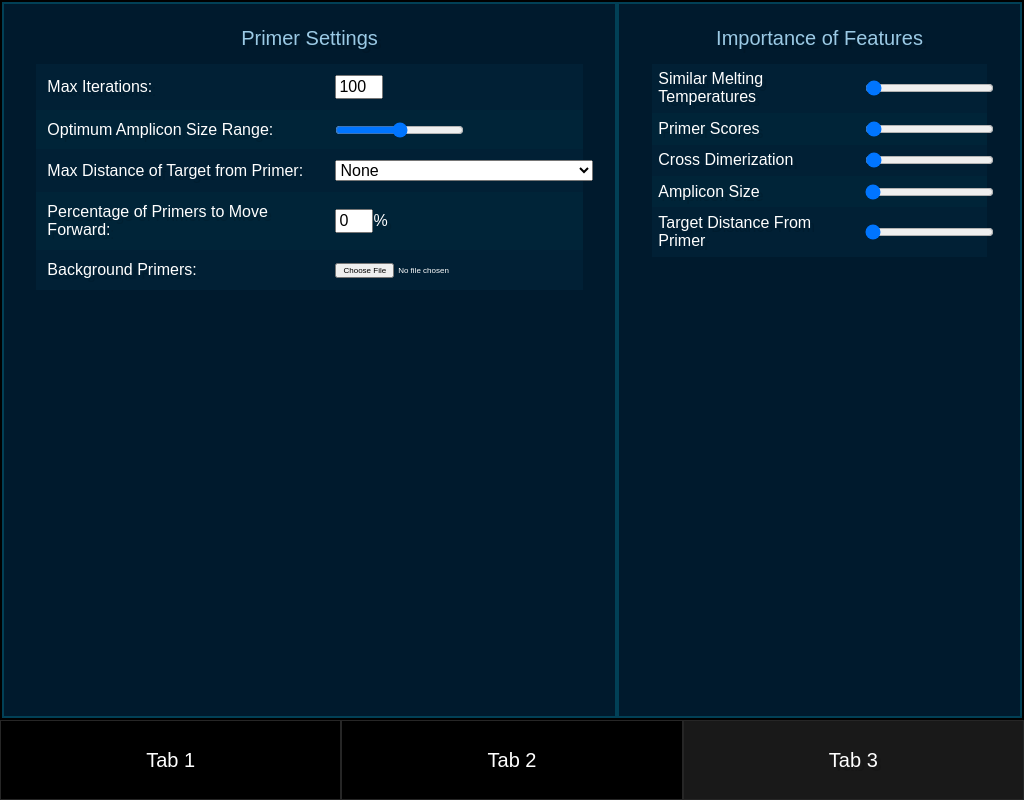
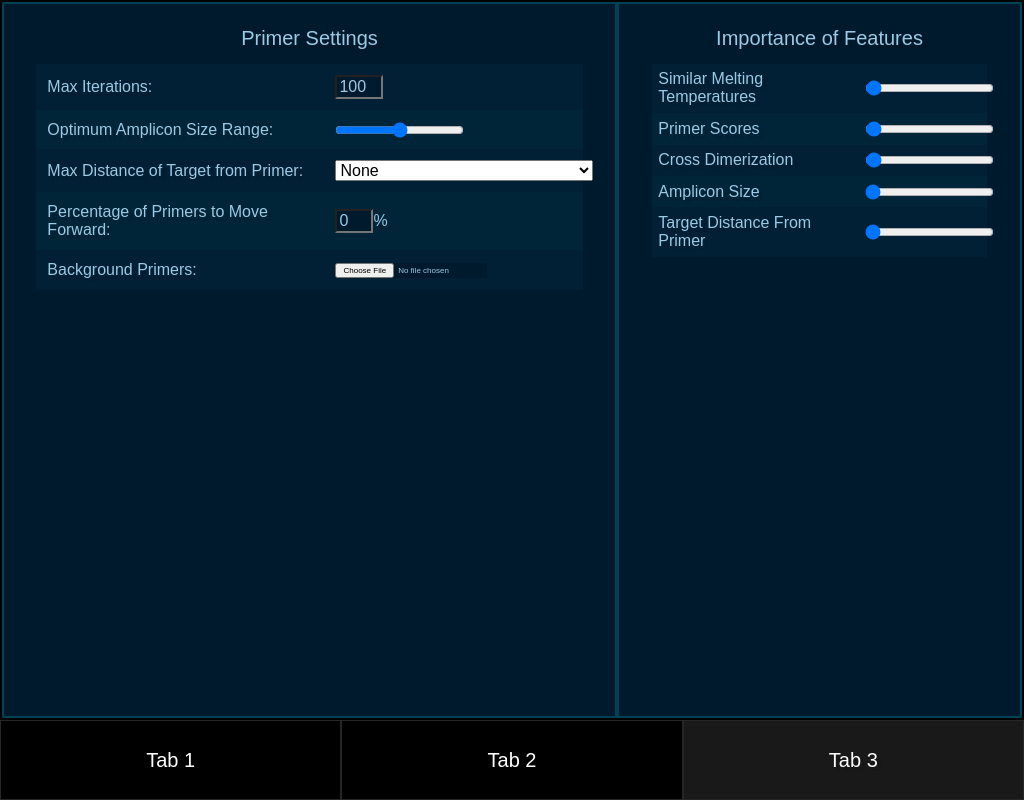
Before and after one commit to PathLabs/primacy_demo, an Electron app: page module2.html in a window 1024 px wide. Drawn offline with Linux system fonts and the light colour scheme; no server answers.

Commit message:
started input style changes

```diff
--- a/style.css
+++ b/style.css
@@ -82,7 +82,7 @@ h1 {
 
 table, th, td {
   padding: 2%;
-  border-color: white;
+  color: #9bcae5;
 }
 
 tr:nth-child(odd) {
@@ -93,8 +93,12 @@ tr:nth-child(even) {
   background: rgb(0, 36, 56);
 }
 
+input{
+  background-color: #001a2d;
+  color: #9bcae5;
+}
+
 #importance {
-  flex-direction: column;
   flex-basis: 5vh;
 }
 
```
